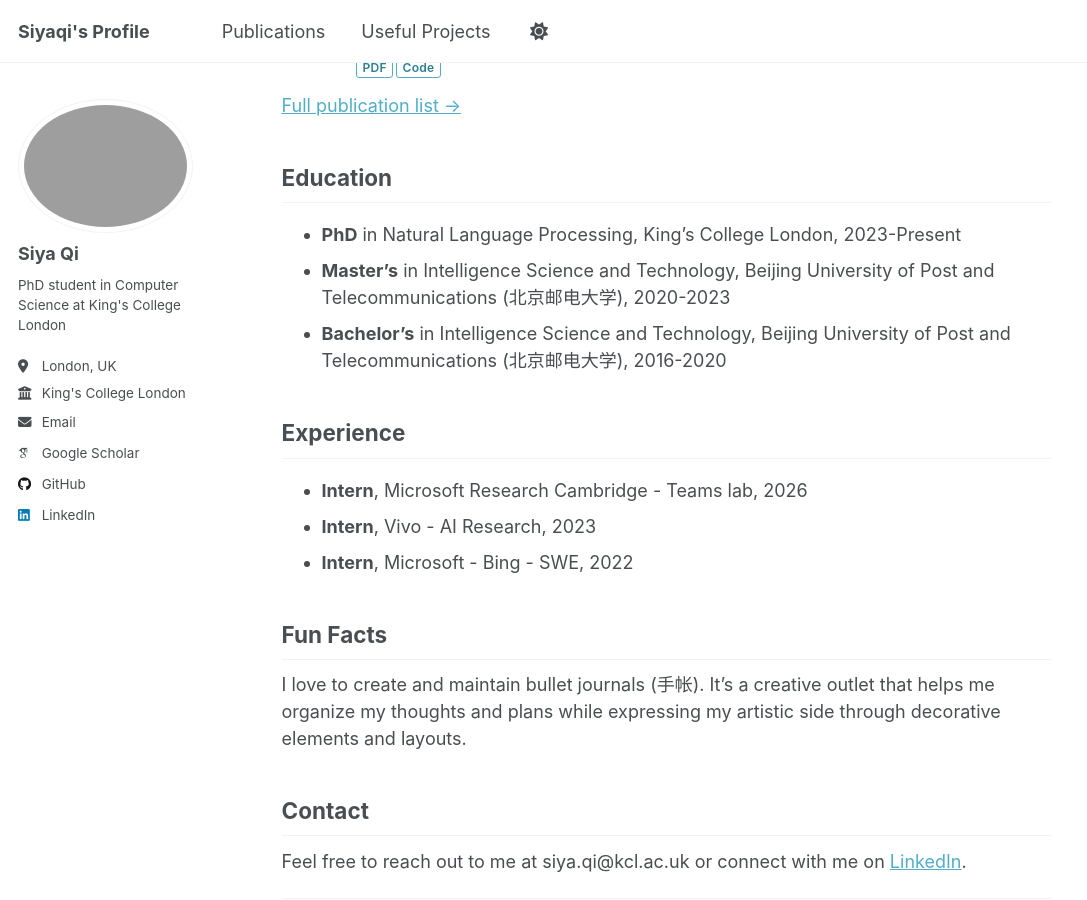
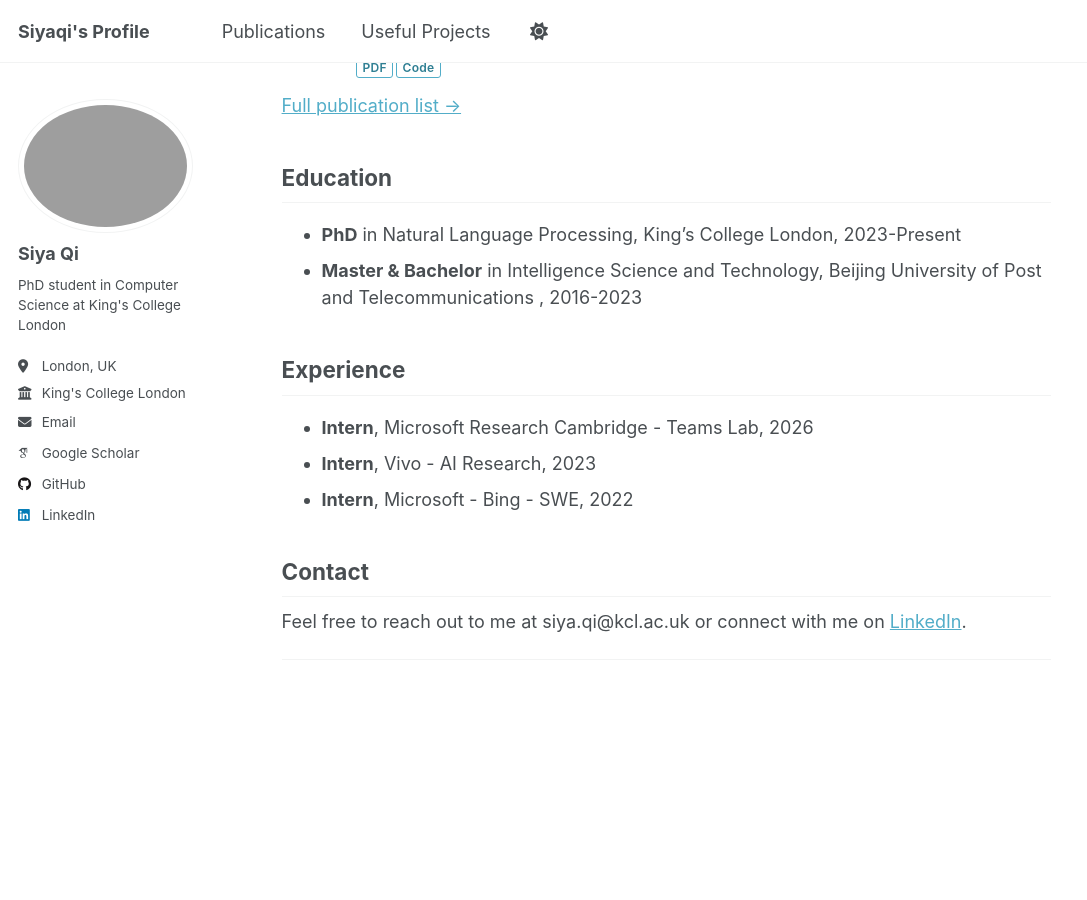
Before and after one commit to siyaqi/siyaqi.github.io, a Jekyll site: the page built from _pages/about.md, in a window 1280 px wide and 900 px high, scrolled down 1994 px. Shown: the whole window, without its empty margins (0-1087 px from the left). Built offline with Jekyll 4.4.1, drawn with Linux system fonts in a browser that asks for light colours; some web fonts are replaced.

```diff
--- a/_pages/about.md
+++ b/_pages/about.md
@@ -59,17 +59,13 @@ My research focuses on Natural Language Processing and Large Language Models, pa
 ## Education
 
 - **PhD** in Natural Language Processing, King's College London, 2023-Present
-- **Master's** in Intelligence Science and Technology, Beijing University of Post and Telecommunications (北京邮电大学), 2020-2023
-- **Bachelor's** in Intelligence Science and Technology, Beijing University of Post and Telecommunications (北京邮电大学), 2016-2020
+- **Master & Bachelor** in Intelligence Science and Technology, Beijing University of Post and Telecommunications , 2016-2023
 
 ## Experience
 
-- **Intern**, Microsoft Research Cambridge - Teams lab, 2026
+- **Intern**, Microsoft Research Cambridge - Teams Lab, 2026
 - **Intern**, Vivo - AI Research, 2023
 - **Intern**, Microsoft - Bing - SWE, 2022
-
-## Fun Facts
-I love to create and maintain bullet journals (手帐). It's a creative outlet that helps me organize my thoughts and plans while expressing my artistic side through decorative elements and layouts.
 
 ## Contact
 
```
